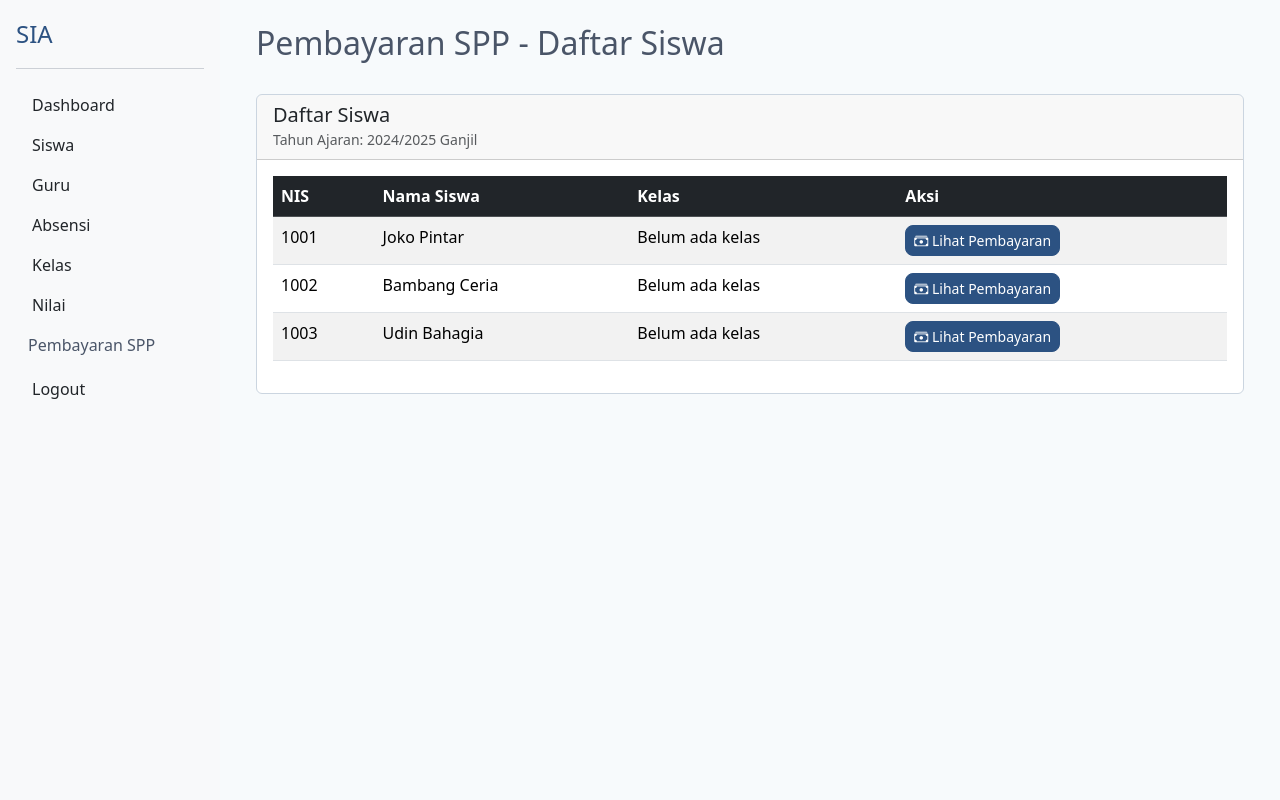
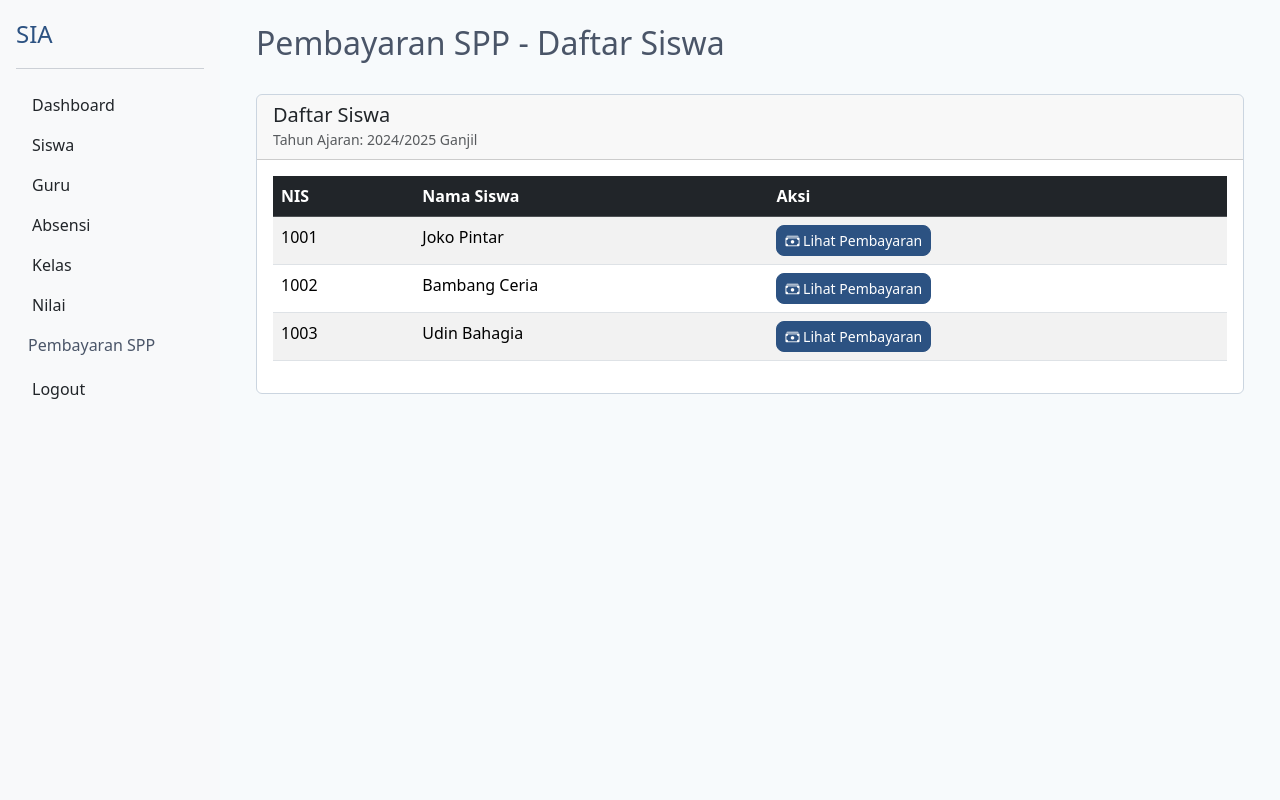
Before and after one commit to sheila-jvn/sia-php, a PHP site: page /sia-project/spp-students.php in a window 1280 px wide. Run offline with PHP 8.4, Linux system fonts and the light colour scheme; data comes from the database, SQL or seed files in the repository; data that the repository does not hold is empty.

Commit message:
Remove 'kelas' column from SPP student list: only show NIS, Nama Siswa, and Aksi for clarity.

```diff
--- a/pages/spp-students.php
+++ b/pages/spp-students.php
@@ -8,14 +8,8 @@ $pdo = getDbConnection();
 
 // Get all students with their class information
 $sql = "
-    SELECT s.id, s.nis, s.nama, k.nama as kelas_nama, ta.nama as tahun_ajaran
+    SELECT s.id, s.nis, s.nama
     FROM siswa s
-    LEFT JOIN kelas k ON s.id = (
-        SELECT id_siswa FROM kehadiran
-        WHERE id_siswa = s.id AND id_kelas = k.id
-        LIMIT 1
-    )
-    LEFT JOIN tahun_ajaran ta ON k.id_tahun_ajaran = ta.id
     ORDER BY s.nis ASC
 ";
 
@@ -57,18 +51,14 @@ ob_start();
                                     <tr>
                                         <th>NIS</th>
                                         <th>Nama Siswa</th>
-                                        <th>Kelas</th>
-                                        <th>Aksi</th>
-                                    </tr>
+<th>Aksi</th>                                    </tr>
                                 </thead>
                                 <tbody>
                                     <?php foreach ($students as $student): ?>
                                         <tr>
                                             <td><?= htmlspecialchars($student['nis'] ?? '-') ?></td>
                                             <td><?= htmlspecialchars($student['nama']) ?></td>
-                                            <td><?= htmlspecialchars($student['kelas_nama'] ?? 'Belum ada kelas') ?></td>
-                                            <td>
-                                                <a href="spp-status?id=<?= $student['id'] ?><?= $currentYear ? '&year=' . $currentYear['id'] : '' ?>"
+<td>                                                <a href="spp-status?id=<?= $student['id'] ?><?= $currentYear ? '&year=' . $currentYear['id'] : '' ?>"
                                                    class="btn btn-primary btn-sm">
                                                     <i class="bi bi-cash-stack"></i> Lihat Pembayaran
                                                 </a>
```
